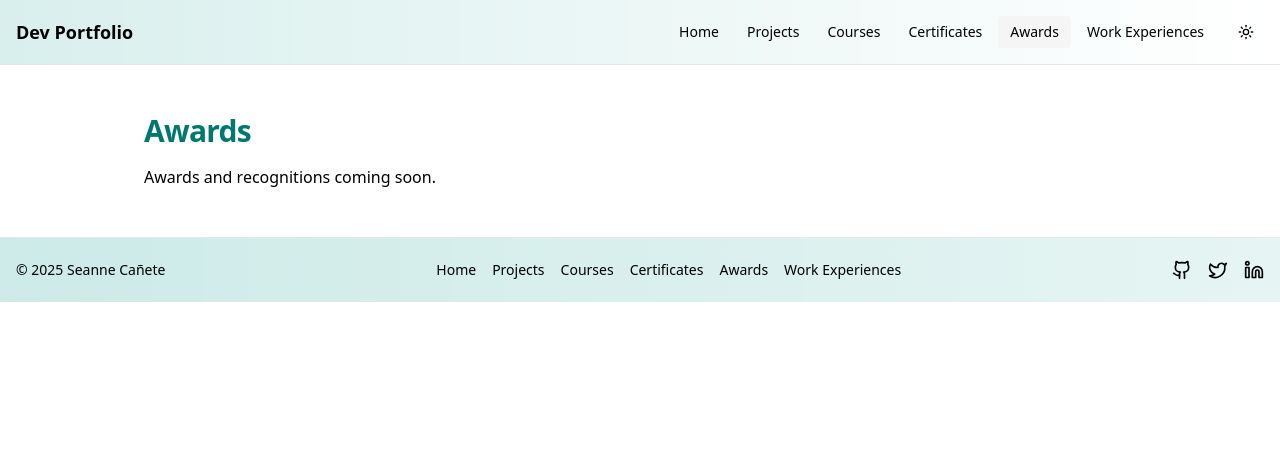
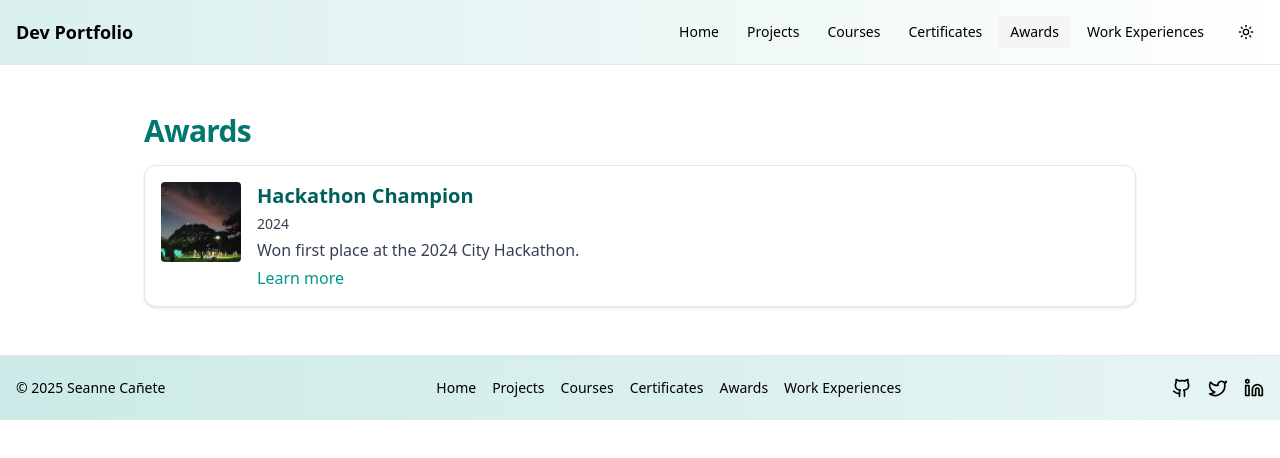
Before and after one commit to Seanneskie/my-portfolio, a Next.js app: page /awards in a window 1280 px wide. Shown: the top 458 px of the page. Built offline with nearby package versions, Linux system fonts and the light colour scheme.

Commit message:
feat: add awards page data and tests

```diff
--- a/components/awards/Awards.tsx
+++ b/components/awards/Awards.tsx
@@ -1,8 +1,75 @@
+"use client";
+
+import Image from "next/image";
+import { Card } from "@/components/ui/card";
+import { useData } from "@/lib/use-data";
+
+interface Award {
+  title: string;
+  year: number | string;
+  description: string;
+  image?: string;
+  link?: string;
+}
+
 export default function Awards() {
+  const { data, loading, error } = useData<Award[]>("awards.json");
+
+  if (loading) {
+    return (
+      <p className="text-black dark:text-white">Loading awards...</p>
+    );
+  }
+
+  if (error || !data) {
+    return (
+      <p className="text-red-600 dark:text-red-400">Failed to load awards.</p>
+    );
+  }
+
   return (
     <section className="space-y-4">
-      <h1 className="text-3xl font-bold tracking-tight text-teal-700 dark:text-teal-400">Awards</h1>
-      <p className="text-black dark:text-white">Awards and recognitions coming soon.</p>
+      <h1 className="text-3xl font-bold tracking-tight text-teal-700 dark:text-teal-400">
+        Awards
+      </h1>
+      <ul role="list" className="space-y-4">
+        {data.map((award) => (
+          <li key={award.title} role="listitem">
+            <Card className="flex flex-col gap-4 p-4 sm:flex-row">
+              {award.image && (
+                <Image
+                  src={award.image}
+                  alt={award.title}
+                  width={80}
+                  height={80}
+                  className="h-20 w-20 rounded object-cover"
+                />
+              )}
+              <div className="space-y-1">
+                <h3 className="text-xl font-semibold text-teal-800 dark:text-teal-200">
+                  {award.title}
+                </h3>
+                <p className="text-sm text-gray-700 dark:text-gray-300">
+                  {award.year}
+                </p>
+                <p className="text-gray-700 dark:text-gray-200">
+                  {award.description}
+                </p>
+                {award.link && (
+                  <a
+                    href={award.link}
+                    target="_blank"
+                    rel="noopener noreferrer"
+                    className="text-teal-600 hover:underline dark:text-teal-400"
+                  >
+                    Learn more
+                  </a>
+                )}
+              </div>
+            </Card>
+          </li>
+        ))}
+      </ul>
     </section>
   );
 }
--- /dev/null
+++ b/public/data/awards.json
@@ -0,0 +1,9 @@
+[
+  {
+    "title": "Hackathon Champion",
+    "year": 2024,
+    "description": "Won first place at the 2024 City Hackathon.",
+    "image": "/static/star.jpeg",
+    "link": "https://example.com/hackathon"
+  }
+]
```
Also changed, not shown: 1 other file (tests, documents, lock files or other folders).
